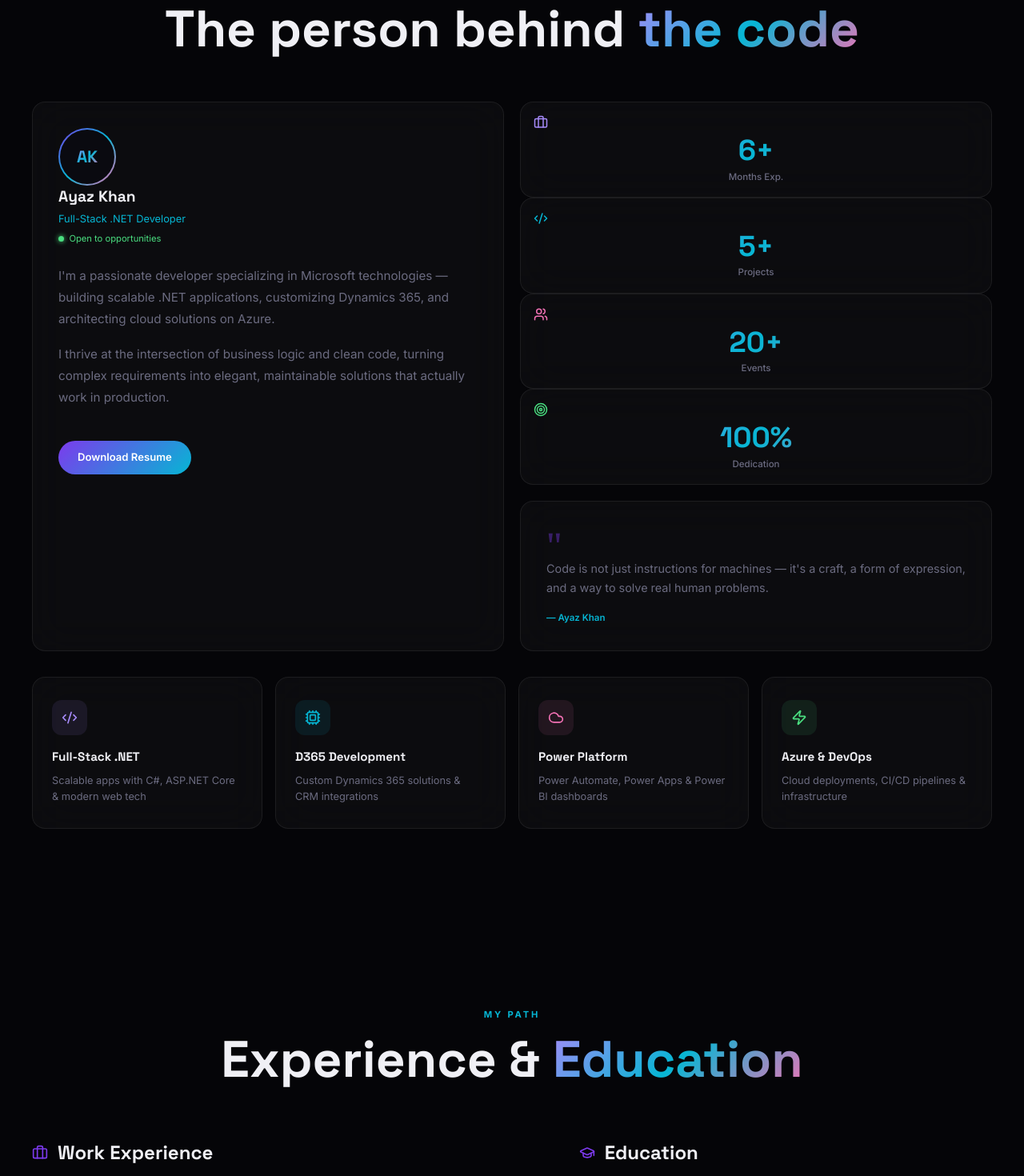
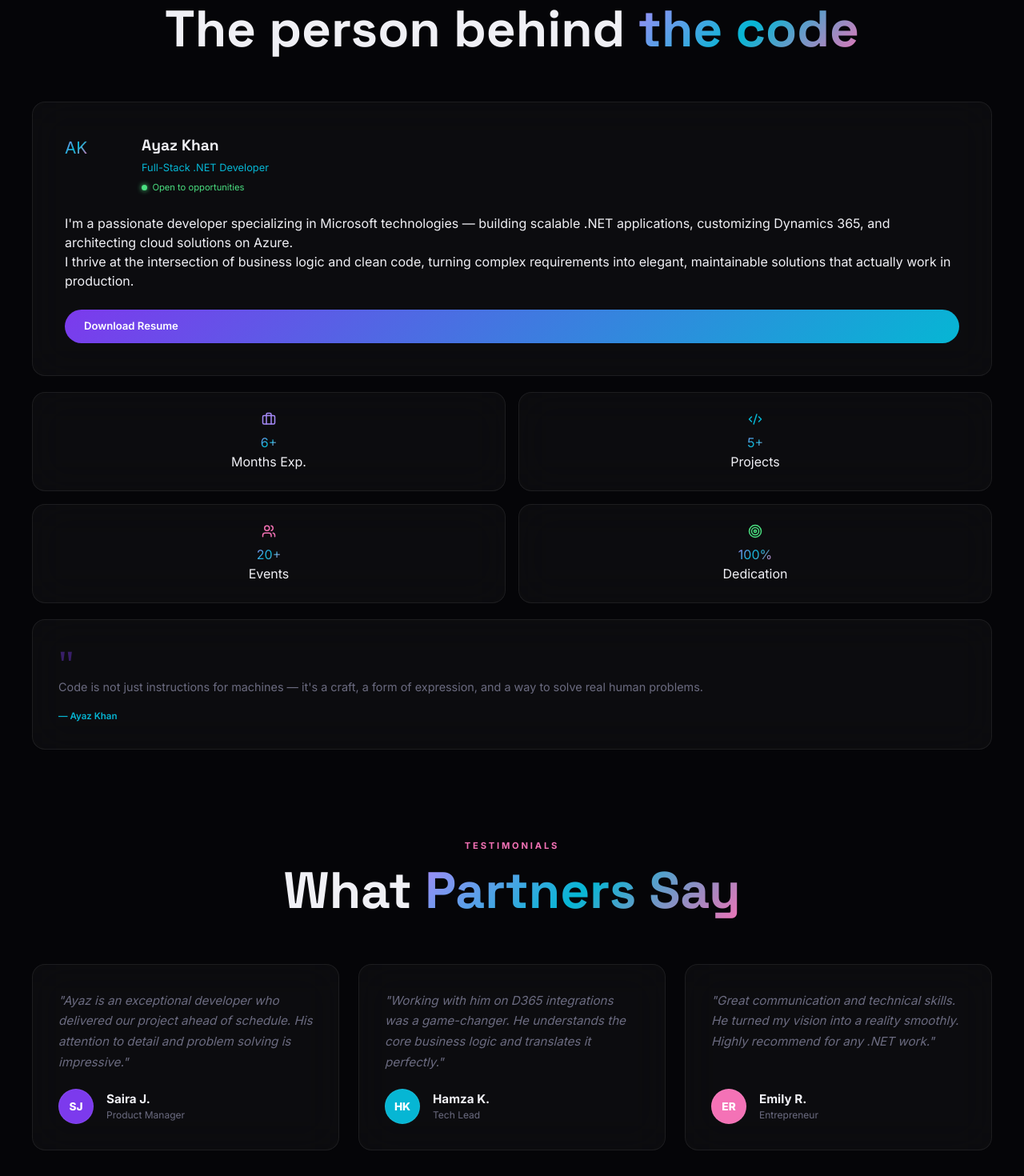
Before and after one commit to AyazKhan20/Ayaz-Portfolio, a React (Vite) app: page / in a window 1280 px wide. Shown: the part 940-2410 px from the top of the page at 80% size. Built offline with nearby package versions, Linux system fonts and the light colour scheme.

Commit message:
Add testimonials section to About component; enhance layout and styles for improved presentation

```diff
--- a/src/components/About.jsx
+++ b/src/components/About.jsx
@@ -106,8 +106,48 @@
 
         </div>
 
+        {/* Testimonials */}
+        <div style={{ marginTop: '7rem' }}>
+          <motion.div
+            initial={{ opacity: 0, y: 30 }}
+            animate={inView ? { opacity: 1, y: 0 } : {}}
+            transition={{ duration: 0.6, delay: 0.4 }}
+            style={{ textAlign: 'center', marginBottom: '3.5rem' }}
+          >
+            <p className="section-label" style={{ color: '#f472b6' }}>Testimonials</p>
+            <h2 className="section-title">
+              What <span className="gradient-text">Partners Say</span>
+            </h2>
+          </motion.div>
+
+          <div className="testimonials-grid">
+            {[
+              { name: 'Saira J.', role: 'Product Manager', text: 'Ayaz is an exceptional developer who delivered our project ahead of schedule. His attention to detail and problem solving is impressive.', star: 5, avatar: 'SJ', color: 'var(--accent)' },
+              { name: 'Hamza K.', role: 'Tech Lead', text: 'Working with him on D365 integrations was a game-changer. He understands the core business logic and translates it perfectly.', star: 5, avatar: 'HK', color: 'var(--accent2)' },
+              { name: 'Emily R.', role: 'Entrepreneur', text: 'Great communication and technical skills. He turned my vision into a reality smoothly. Highly recommend for any .NET work.', star: 5, avatar: 'ER', color: '#f472b6' },
+            ].map((t, i) => (
+              <motion.div
+                key={i}
+                initial={{ opacity: 0, scale: 0.9 }}
+                animate={inView ? { opacity: 1, scale: 1 } : {}}
+                transition={{ duration: 0.5, delay: 0.5 + i * 0.1 }}
+                className="testi-card glass"
+              >
+                <p className="testi-text">"{t.text}"</p>
+                <div className="testi-user">
+                  <div className="testi-avatar glass" style={{ background: t.color }}>{t.avatar}</div>
+                  <div>
+                    <p className="testi-name">{t.name}</p>
+                    <p className="testi-role">{t.role}</p>
+                  </div>
+                </div>
+              </motion.div>
+            ))}
+          </div>
+        </div>
+
         {/* Services */}
-        <div className="services-grid" style={{ marginTop: '2rem' }}>
+        <div className="services-grid" style={{ marginTop: '7rem' }}>
           {services.map(({ icon: Icon, title, desc, color }, i) => (
             <motion.div
               key={title}
--- a/src/index.css
+++ b/src/index.css
@@ -460,61 +460,113 @@
   .testimonials-grid { grid-template-columns: 1fr; }
 }
 
-/* ── About ── */
-.about-grid {
+/* ── About Bento Grid ── */
+.bento-grid {
+  display: grid;
+  grid-template-columns: 2fr 1.2fr;
+  grid-template-rows: auto auto;
+  gap: 1.25rem;
+  margin-bottom: 2.5rem;
+}
+
+.bento-card {
+  padding: 2.5rem;
+  display: flex;
+  flex-direction: column;
+}
+
+.bento-bio {
+  grid-row: span 2;
+}
+
+.bento-bio-top {
+  display: flex;
+  align-items: center;
+  gap: 1.5rem;
+}
+
+.bento-stats {
   display: grid;
   grid-template-columns: 1fr 1fr;
-  gap: 4rem;
-  align-items: start;
+  gap: 1rem;
 }
-.about-text { color: var(--muted); line-height: 1.8; margin-bottom: 1rem; font-size: 0.95rem; }
 
-.avatar-card {
+.bento-stat {
+  padding: 1.5rem;
+  text-align: center;
+  display: flex;
+  flex-direction: column;
+  align-items: center;
+}
+
+.bento-quote {
+  padding: 2rem;
+}
+
+@media (max-width: 1024px) {
+  .bento-grid {
+    grid-template-columns: 1fr;
+  }
+}
+
+/* ── Testimonials ── */
+.testimonials-grid {
+  display: grid;
+  grid-template-columns: repeat(3, 1fr);
+  gap: 1.5rem;
+  margin-top: 3.5rem;
+}
+
+.testi-card {
+  padding: 2rem;
+  display: flex;
+  flex-direction: column;
+  gap: 1.25rem;
+  transition: transform 0.3s ease;
+}
+
+.testi-card:hover {
+  transform: translateY(-5px);
+  border-color: var(--accent);
+}
+
+.testi-text {
+  font-size: 0.95rem;
+  line-height: 1.7;
+  color: var(--muted);
+  font-style: italic;
+}
+
+.testi-user {
   display: flex;
   align-items: center;
-  padding: 1.25rem 1.5rem;
+  gap: 1rem;
+  margin-top: auto;
 }
-.avatar-ring {
-  width: 56px; height: 56px;
-  border-radius: 50%;
-  padding: 2px;
-  background: linear-gradient(135deg, #7c3aed, #06b6d4, #f472b6);
-  flex-shrink: 0;
-}
-.avatar-inner {
-  width: 100%; height: 100%;
-  border-radius: 50%;
-  background: var(--surface);
+
+.testi-avatar {
+  width: 44px; height: 44px;
+  border-radius: 50% !important;
   display: flex;
   align-items: center;
   justify-content: center;
-}
-.avatar-initials {
-  font-family: 'Space Grotesk', sans-serif;
   font-weight: 800;
-  font-size: 1rem;
+  font-size: 0.85rem;
+  color: #fff;
 }
 
-.stats-grid {
-  display: grid;
-  grid-template-columns: 1fr 1fr;
-  gap: 0.75rem;
+.testi-name { font-weight: 700; font-size: 0.95rem; }
+.testi-role { font-size: 0.75rem; color: var(--muted); }
+
+@media (max-width: 1024px) {
+  .testimonials-grid { grid-template-columns: repeat(2, 1fr); }
 }
-.stat-card { padding: 1.5rem; text-align: center; }
-.stat-value {
-  font-family: 'Space Grotesk', sans-serif;
-  font-size: 2.25rem;
-  font-weight: 900;
-  line-height: 1;
-  margin-bottom: 0.4rem;
+
+@media (max-width: 640px) {
+  .testimonials-grid { grid-template-columns: 1fr; }
 }
-.stat-label { font-size: 0.72rem; color: var(--muted); font-weight: 500; }
 
-.services-grid {
-  display: grid;
-  grid-template-columns: repeat(4, 1fr);
-  gap: 1rem;
-}
+/* ── About Old ── */
 
 .service-card {
   padding: 1.75rem 1.5rem;
```
